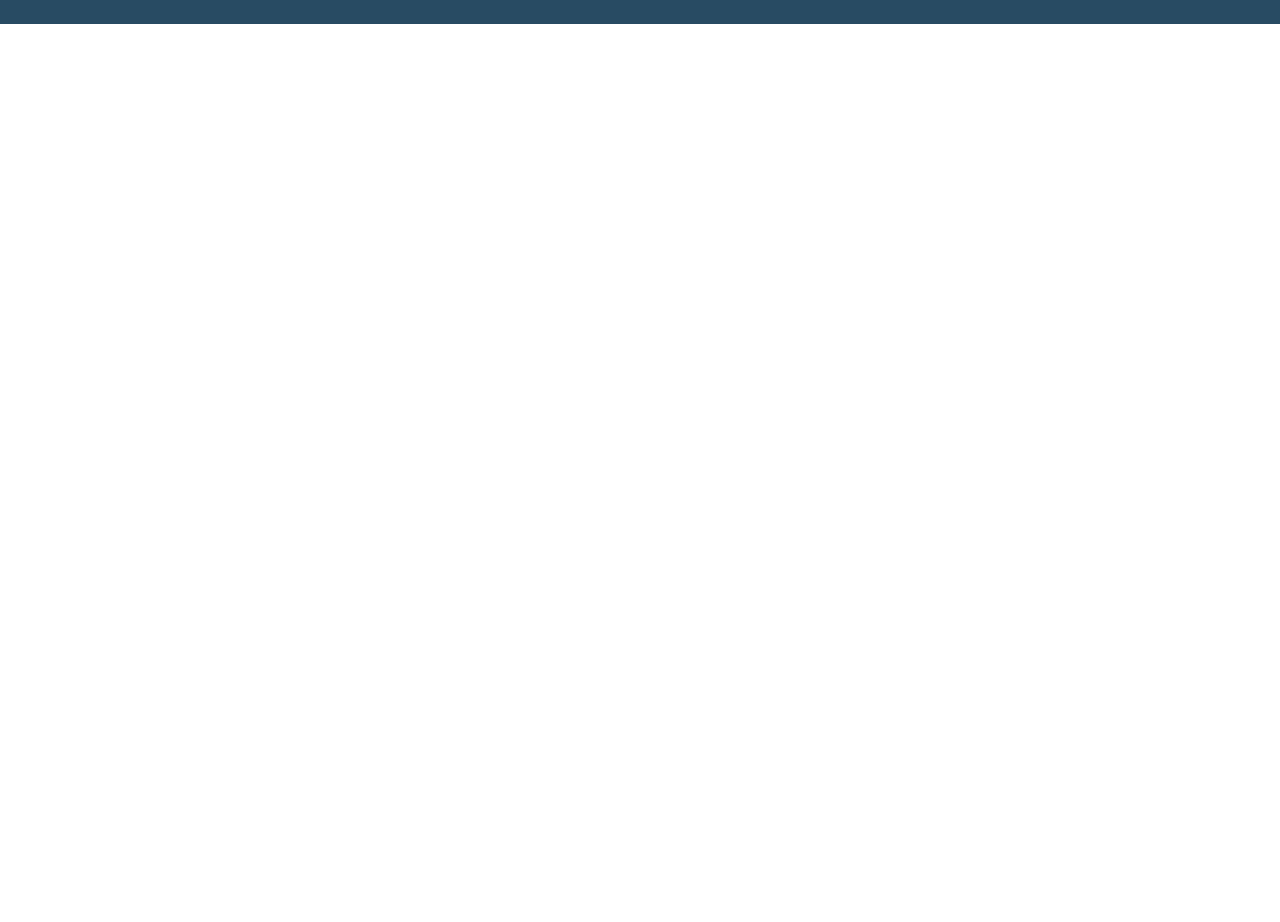
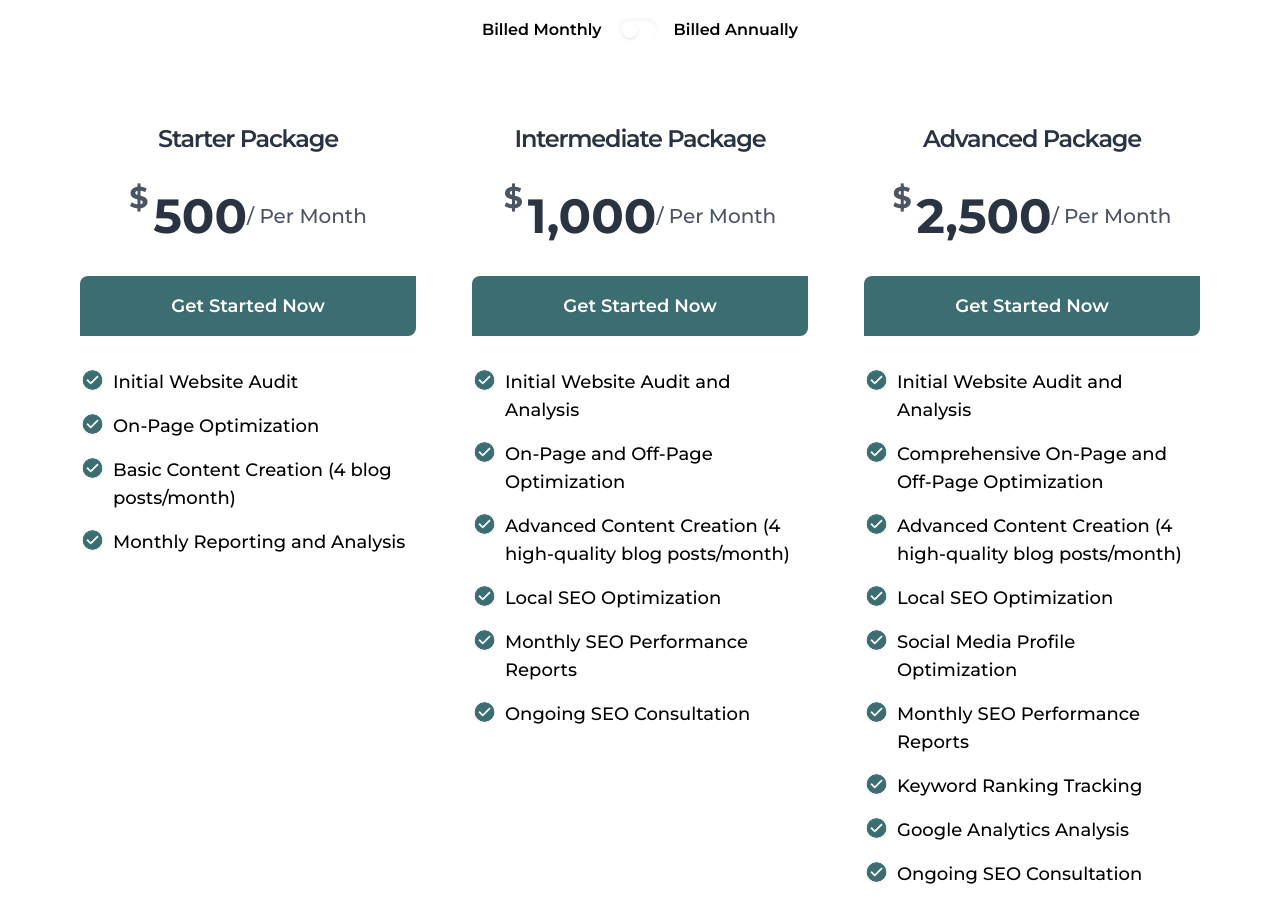
Before and after one commit to itsmiraz/resdium-client-web-design, a Next.js app: page /service/search-engine-optimisation in a window 1280 px wide. Shown: the part 3153-4075 px from the top of the page. Before the commit the page ends 3177 px from the top, so only its background shows below. Built offline with nearby package versions, Linux system fonts and the light colour scheme.

Commit message:
seo page added

```diff
--- /dev/null
+++ b/src/Components/SeoPage/SeoCTA.jsx
@@ -0,0 +1,24 @@
+import Link from 'next/link';
+import React from 'react';
+import Balancer from 'react-wrap-balancer';
+import { MAINBTN } from '../Modules/Buttons/Buttons';
+
+const SeoCTA = () => {
+    return (
+        <div className='pb-20'>
+            <h3 className='text-center h1-bold text-primary-1 '>Embark on Your SEO Journey Today</h3>
+            <p className='text-center section-desc py-5 px-60'>
+                <Balancer>
+                    Select the package that aligns with your business aspirations, and let Resdium Digital guide you toward SEO excellence. Transform your online presence, outrank competitors, and achieve digital success that goes beyond expectations. Your journey to SEO triumph begins here.
+                </Balancer>
+            </p>
+            <div className='text-center'>
+                <Link href={'/contactUs'}>
+                    <MAINBTN title={'Get Started'} />
+                </Link>
+            </div>
+        </div>
+    );
+};
+
+export default SeoCTA;
--- /dev/null
+++ b/src/Components/SeoPage/SeoPricing.jsx
@@ -0,0 +1,69 @@
+import { SeoPricingConst } from '@/Constants/ServicePage/Seo';
+import React, { useState } from 'react';
+import Check from '../Shared/Icons/Check';
+
+const SeoPricing = () => {
+    const [MonthlyPricing, setMonthlyPricing] = useState(true);
+
+    return (
+        <div className='w-full px-20 py-20 '>
+            <div className='text-center'>
+
+                <span className='px-4 py-2 font-semibold  bg-[#DCFCE7] text-[#3C6E71]'>PRICING</span>
+                <h2 className='text-center mt-4 h2-bold text-[#2A3342]'> SEO Packages to Propel Your Success</h2>
+                <div className='mt-4'>
+                    <label for="Toggle1" className="inline-flex font-semibold items-center space-x-4 cursor-pointer ">
+                        <span>Billed Monthly</span>
+                        <span className="relative">
+                            <input id="Toggle1" onChange={() => setMonthlyPricing(!MonthlyPricing)} type="checkbox" className="hidden peer" />
+                            <div className="w-10 h-6 rounded-full shadow-inner dark:bg-gray-400 peer-checked:dark:bg-[#3C6E71]"></div>
+                            <div className="absolute inset-y-0 left-0 w-4 h-4 m-1 rounded-full shadow peer-checked:right-0 peer-checked:left-auto bg-white"></div>
+                        </span>
+                        <span>Billed Annually</span>
+                    </label>
+                </div>
+
+                <div className='grid-cols-3 py-20 grid gap-14'>
+                    {
+                        SeoPricingConst.map((data, i) => <PricingCard MonthlyPricing={MonthlyPricing} data={data} key={i} i={i} />)
+                    }
+                </div>
+            </div>
+        </div>
+    );
+};
+
+export default SeoPricing;
+
+
+
+const PricingCard = ({ data, i, MonthlyPricing }) => {
+
+    return <div>
+        <h3 className='h3-semibold text-head-text'>{data.title}</h3>
+        {/* <p>{data.description}</p> */}
+        <div className='flex mx-auto justify-center items-center my-6 w-fit relative'>
+            <p className='font-bold text-gray-600 absolute left-0 text-3xl top-0'>$</p>
+            <h2 className='text-[48px] text-[#2A3342] font-bold pl-6'> {MonthlyPricing ? data.monthlyPricing : data.annualPricing} </h2>
+            <p className='text-xl text-gray-600 font-medium'>/ {MonthlyPricing ? "Per Month" : "Annually"} </p>
+        </div>
+        <button className='text-white w-full bg-primary-2 py-4 font-semibold text-lg rounded-ee-[8px] rounded-ss-[8px] '>
+            Get Started Now
+        </button>
+        <ul className='py-6'>
+            {
+                data.highlights.map((feature, i) => <li className='flex gap-x-2 text-start font-medium text-lg py-2' key={i}>
+                    <Check />
+                    <p>{feature}</p>
+
+                </li>)
+            }
+
+        </ul>
+    </div>
+
+
+
+
+
+}
--- /dev/null
+++ b/src/Components/Shared/Icons/Check.jsx
@@ -0,0 +1,33 @@
+import React from 'react';
+
+const Check = () => {
+    return (
+        <span>
+            <svg width="25" height="26" viewBox="0 0 25 26" fill="none" xmlns="http://www.w3.org/2000/svg">
+                <g filter="url(#filter0_d_467_721)">
+                    <g clip-path="url(#clip0_467_721)">
+                        <circle cx="12.5" cy="12" r="9.375" fill="#3C6E71" stroke="#3C6E71" stroke-width="1.25" />
+                    </g>
+                </g>
+                <path d="M18.0917 8.00822C18.0142 7.93011 17.9221 7.86811 17.8205 7.82581C17.719 7.7835 17.61 7.76172 17.5 7.76172C17.39 7.76172 17.2811 7.7835 17.1796 7.82581C17.078 7.86811 16.9858 7.93011 16.9084 8.00822L10.7 14.2249L8.09171 11.6082C8.01127 11.5305 7.91632 11.4694 7.81227 11.4284C7.70823 11.3874 7.59713 11.3673 7.48531 11.3692C7.37349 11.3712 7.26315 11.3951 7.16058 11.4397C7.05802 11.4843 6.96524 11.5486 6.88754 11.6291C6.80984 11.7095 6.74875 11.8044 6.70774 11.9085C6.66674 12.0125 6.64663 12.1236 6.64856 12.2354C6.6505 12.3473 6.67444 12.4576 6.71902 12.5602C6.7636 12.6627 6.82794 12.7555 6.90837 12.8332L10.1084 16.0332C10.1858 16.1113 10.278 16.1733 10.3796 16.2156C10.4811 16.2579 10.59 16.2797 10.7 16.2797C10.8101 16.2797 10.919 16.2579 11.0205 16.2156C11.1221 16.1733 11.2142 16.1113 11.2917 16.0332L18.0917 9.23322C18.1763 9.15518 18.2438 9.06047 18.29 8.95506C18.3361 8.84964 18.36 8.7358 18.36 8.62072C18.36 8.50563 18.3361 8.3918 18.29 8.28638C18.2438 8.18096 18.1763 8.08625 18.0917 8.00822Z" fill="white" />
+                <defs>
+                    <filter id="filter0_d_467_721" x="0" y="0.75" width="25" height="25" filterUnits="userSpaceOnUse" color-interpolation-filters="sRGB">
+                        <feFlood flood-opacity="0" result="BackgroundImageFix" />
+                        <feColorMatrix in="SourceAlpha" type="matrix" values="0 0 0 0 0 0 0 0 0 0 0 0 0 0 0 0 0 0 127 0" result="hardAlpha" />
+                        <feOffset dy="1.25" />
+                        <feGaussianBlur stdDeviation="1.25" />
+                        <feColorMatrix type="matrix" values="0 0 0 0 0 0 0 0 0 0 0 0 0 0 0 0 0 0 0.05 0" />
+                        <feBlend mode="normal" in2="BackgroundImageFix" result="effect1_dropShadow_467_721" />
+                        <feBlend mode="normal" in="SourceGraphic" in2="effect1_dropShadow_467_721" result="shape" />
+                    </filter>
+                    <clipPath id="clip0_467_721">
+                        <rect x="2.5" y="2" width="20" height="20" rx="10" fill="white" />
+                    </clipPath>
+                </defs>
+            </svg>
+
+        </span>
+    );
+};
+
+export default Check;
--- a/src/Components/WebDesignForLndScaping/LansacpingWhyChooseUs.jsx
+++ b/src/Components/WebDesignForLndScaping/LansacpingWhyChooseUs.jsx
@@ -33,7 +33,7 @@ export const FeatureCard = ({ data }) => {
     return <div className="flex  flex-col justify-center items-center">
         <Image src={icon} alt={alt} width={64} height={64} />
         <h3 className="h3-semibold pt-2 pb-2 text-[#2A3342]">{title}</h3>
-        <p className="section-desc px-2 text-[#3b3b3bec] text-center">
+        <p className="font-medium text-lg px-2 text-[#3b3b3bec] text-center">
             <Balancer>
                 {
                     desc
--- a/src/Constants/ServicePage/Seo.js
+++ b/src/Constants/ServicePage/Seo.js
@@ -62,3 +62,52 @@ export const HowItWorksSeo = {
     },
   ],
 };
+
+export const SeoPricingConst = [
+  {
+    title: "Starter Package",
+    monthlyPricing: "500",
+    annualPricing: "5500",
+    description:
+      "Ideal for small businesses with limited needs, our Starter Package is the stepping stone to enhanced online visibility. Benefit from essential on-page optimizations, content creation, and monthly reporting to kickstart your SEO journey.",
+    highlights: [
+      "Initial Website Audit",
+      "On-Page Optimization",
+      "Basic Content Creation (4 blog posts/month)",
+      "Monthly Reporting and Analysis",
+    ],
+  },
+  {
+    title: "Intermediate Package",
+    monthlyPricing: "1,000",
+    annualPricing: "11,000",
+    description:
+      "Perfect for medium-sized businesses aiming for steady growth, our Intermediate Package amplifies your SEO efforts. Enjoy a comprehensive suite of on-page and off-page optimizations, coupled with a more extensive content creation plan.",
+    highlights: [
+      "Initial Website Audit and Analysis",
+      "On-Page and Off-Page Optimization",
+      "Advanced Content Creation (4 high-quality blog posts/month)",
+      "Local SEO Optimization",
+      "Monthly SEO Performance Reports",
+      "Ongoing SEO Consultation",
+    ],
+  },
+  {
+    title: "Advanced Package",
+    monthlyPricing: "2,500",
+    annualPricing: "25,000",
+    description:
+      "For businesses with ambitious digital goals, our Advanced Package delivers a robust SEO strategy for unparalleled results. Experience the full spectrum of on-page and off-page optimizations, advanced content creation, and in-depth monthly reporting for comprehensive insights.",
+    highlights: [
+      "Initial Website Audit and Analysis",
+      "Comprehensive On-Page and Off-Page Optimization",
+      "Advanced Content Creation (4 high-quality blog posts/month)",
+      "Local SEO Optimization",
+      "Social Media Profile Optimization",
+      "Monthly SEO Performance Reports",
+      "Keyword Ranking Tracking",
+      "Google Analytics Analysis",
+      "Ongoing SEO Consultation",
+    ],
+  },
+];
--- a/src/pages/service/search-engine-optimisation/index.js
+++ b/src/pages/service/search-engine-optimisation/index.js
@@ -1,5 +1,7 @@
 import HowitWorksSeo from "@/Components/SeoPage/HowitWorksSeo";
+import SeoCTA from "@/Components/SeoPage/SeoCTA";
 import SeoHero from "@/Components/SeoPage/SeoHero";
+import SeoPricing from "@/Components/SeoPage/SeoPricing";
 import WhyChooseUsSeo from "@/Components/SeoPage/WhyChooseUsSeo";
 import Head from "next/head";
 import React from "react";
@@ -14,6 +16,8 @@ const Seo = () => {
       <SeoHero />
       <WhyChooseUsSeo />
       <HowitWorksSeo />
+      <SeoPricing />
+      <SeoCTA />
     </main>
   );
 };
--- a/tailwind.config.js
+++ b/tailwind.config.js
@@ -13,6 +13,7 @@ module.exports = {
       colors: {
         "primary-2": "#3C6E71",
         "primary-1": "#284B63",
+        "head-text": "#2A3342",
       },
     },
   },
```
